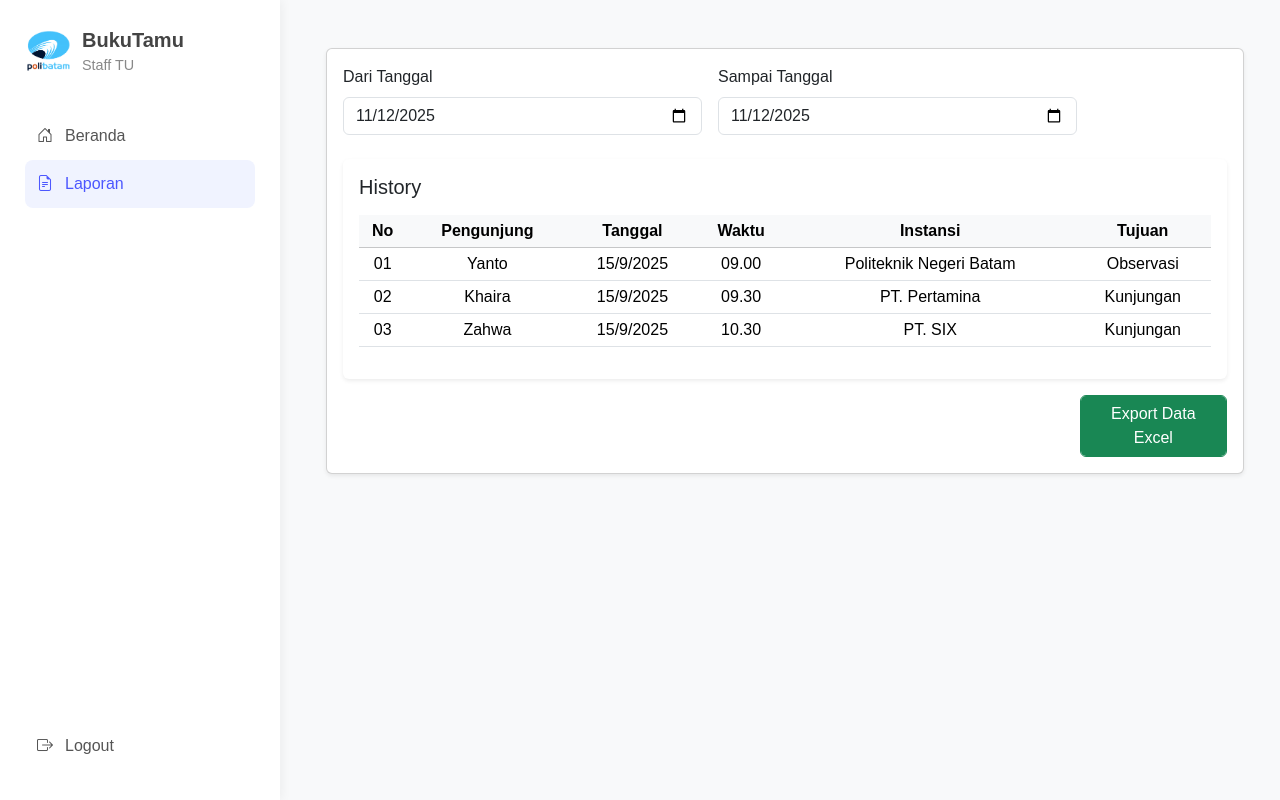
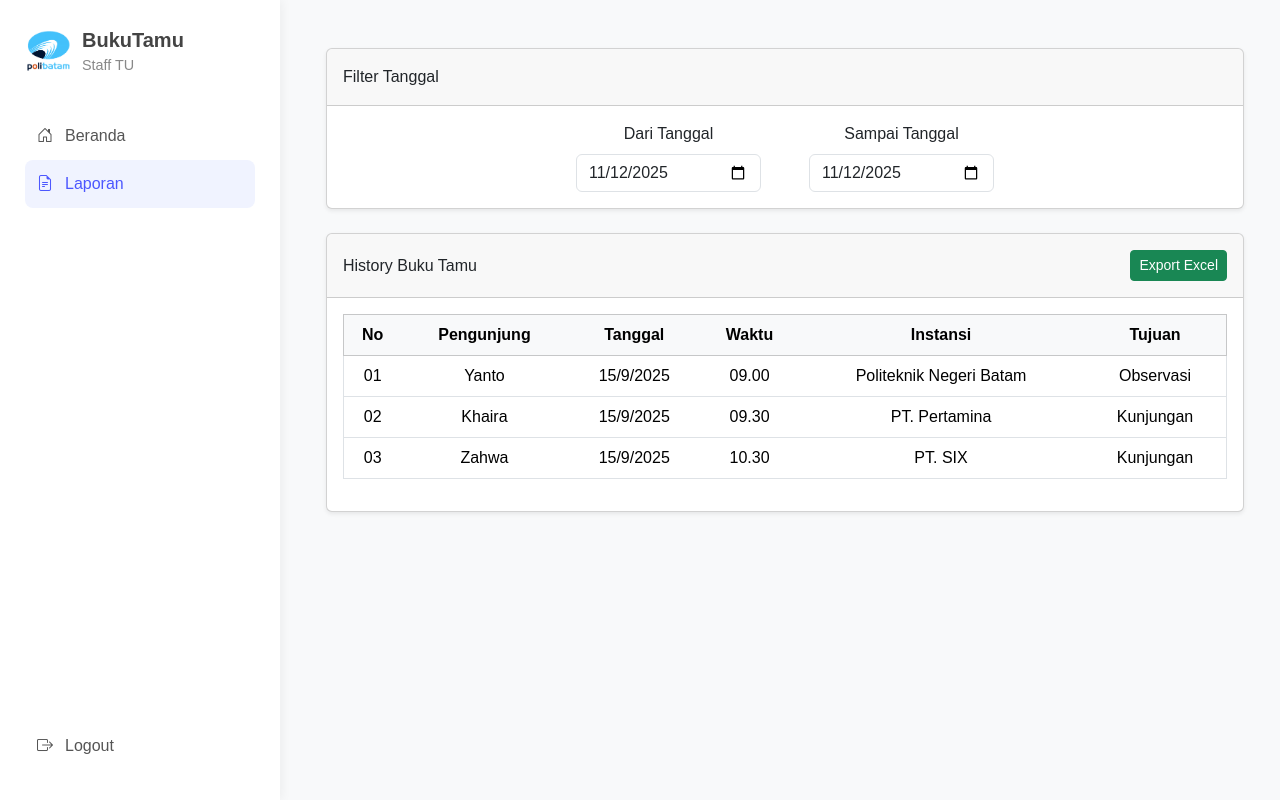
Before and after one commit to LuluKhaira/Buku-Tamu, a PHP site: page /dashboard_staffTU/laporan.php in a window 1280 px wide. Run offline with PHP 8.4, Linux system fonts and the light colour scheme.

Commit message:
update laporan

```diff
--- a/dashboard_staffTU/laporan.php
+++ b/dashboard_staffTU/laporan.php
@@ -19,36 +19,60 @@
     <!-- margin-left:280px biar gak ketimpa sidebar -->
 
     <div class="container mt-4">
-      <div class="card shadow-sm">
+
+      <!-- Filter Tanggal -->
+      <div class="card shadow-sm mb-4">
+
+        <!-- HEADER -->
+        <div class="card-header py-3">
+          Filter Tanggal
+        </div>
+
+        <!-- BODY -->
         <div class="card-body">
 
-          <!-- Filter tanggal -->
-          <form class="row g-3 align-items-end">
-            <div class="col-md-5">
-              <label for="dariTanggal" class="form-label">Dari Tanggal</label>
+          <form class="row g-5 justify-content-center">
+            <div class="col-md-3">
+              <label for="dariTanggal" class="form-label text-center w-100">Dari Tanggal</label>
               <input type="date" class="form-control" id="dariTanggal" value="2025-11-12">
             </div>
-            <div class="col-md-5">
-              <label for="sampaiTanggal" class="form-label">Sampai Tanggal</label>
+
+            <div class="col-md-3">
+              <label for="sampaiTanggal" class="form-label text-center w-100">Sampai Tanggal</label>
               <input type="date" class="form-control" id="sampaiTanggal" value="2025-11-12">
             </div>
           </form>
-          <br>
 
-          <!-- Tabel Buku Tamu -->
-          <div class="card shadow-sm border-0">
+        </div>
+
+      </div>
+
+
+      <!-- History -->
+      <div class="card shadow-sm mb-4">
+
+        <!-- HEADER -->
+        <div class="card-header d-flex justify-content-between align-items-center py-3">
+          <span>History Buku Tamu</span>
+
+          <button class="btn btn-success btn-sm">
+            <i class="fa fa-download"></i> Export Excel
+          </button>
+        </div>
+
+        <!-- BODY -->
         <div class="card-body">
-              <h5 class="card-title mb-3">History</h5>
-              <div class="table-responsive">
-                <table class="table table-hover table-sm align-middle text-center">
+
+          <div class="table table-bordered">
+            <table class="table table-hover align-middle text-center">
               <thead class="table-light">
                 <tr>
-                      <th scope="col">No</th>
-                      <th scope="col">Pengunjung</th>
-                      <th scope="col">Tanggal</th>
-                      <th scope="col">Waktu</th>
-                      <th scope="col">Instansi</th>
-                      <th scope="col">Tujuan</th>
+                  <th>No</th>
+                  <th>Pengunjung</th>
+                  <th>Tanggal</th>
+                  <th>Waktu</th>
+                  <th>Instansi</th>
+                  <th>Tujuan</th>
                 </tr>
               </thead>
               <tbody>
@@ -79,23 +103,14 @@
               </tbody>
             </table>
           </div>
-            </div>
-          </div>
 
-          <!-- Tombol export -->
-          <div class="d-flex justify-content-end mt-3">
-            <div class="col-md-2">
-              <button class="align-items-center btn btn-success form-control" name="bexport">
-                <i class="fa fa-download"></i> Export Data Excel
-              </button>
-            </div>
         </div>
 
       </div>
-      </div>
-    </div>
-  </div>
+
+
 
       <script src="https://cdn.jsdelivr.net/npm/bootstrap@5.3.0-alpha1/dist/js/bootstrap.bundle.min.js"></script>
 </body>
+
 </html>
```
Also changed, not shown: dashboard_staffTU/beranda.php (+44 -23 lines). Lines whose indentation alone changed are shown as unchanged.
